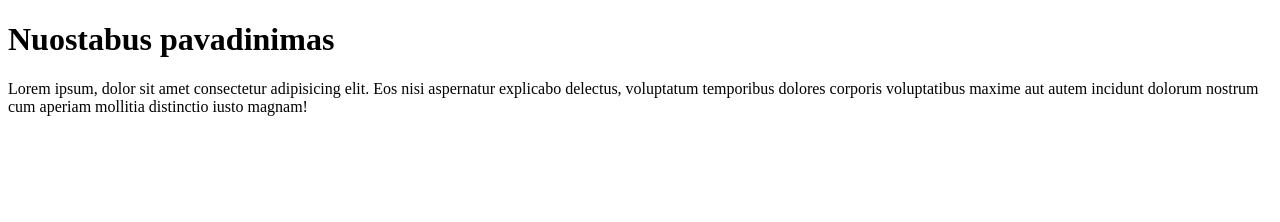
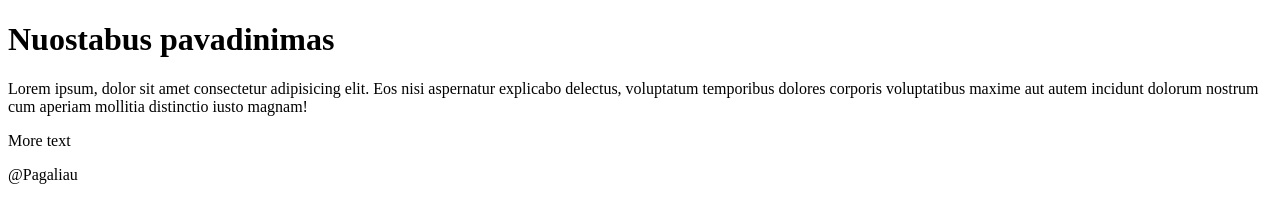
Before and after one commit to ZydreD/startas, a plain HTML site: page index.html in a window 1280 px wide. Drawn offline with Linux system fonts and the light colour scheme.

Commit message:
Added footer

```diff
--- a/index.html
+++ b/index.html
@@ -9,9 +9,13 @@
 
 <body>
     <h1>Nuostabus pavadinimas</h1>
-    <p>Lorem ipsum, dolor sit amet consectetur adipisicing elit. Eos nisi aspernatur explicabo delectus, voluptatum temporibus dolores corporis voluptatibus maxime aut autem incidunt dolorum nostrum cum aperiam mollitia distinctio iusto magnam!</p>
+    <p>Lorem ipsum, dolor sit amet consectetur adipisicing elit. Eos nisi aspernatur explicabo delectus, voluptatum
+        temporibus dolores corporis voluptatibus maxime aut autem incidunt dolorum nostrum cum aperiam mollitia
+        distinctio iusto magnam!</p>
 
+    <p>More text </p>
 
+    <footer>@Pagaliau</footer>
 
 </body>
 
```
